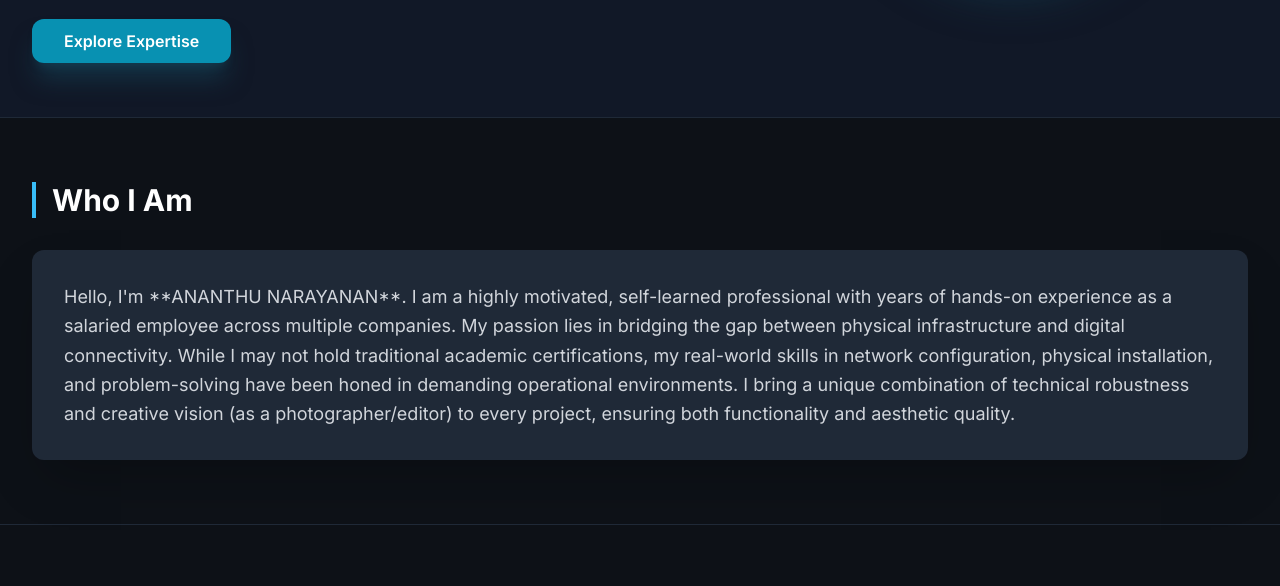
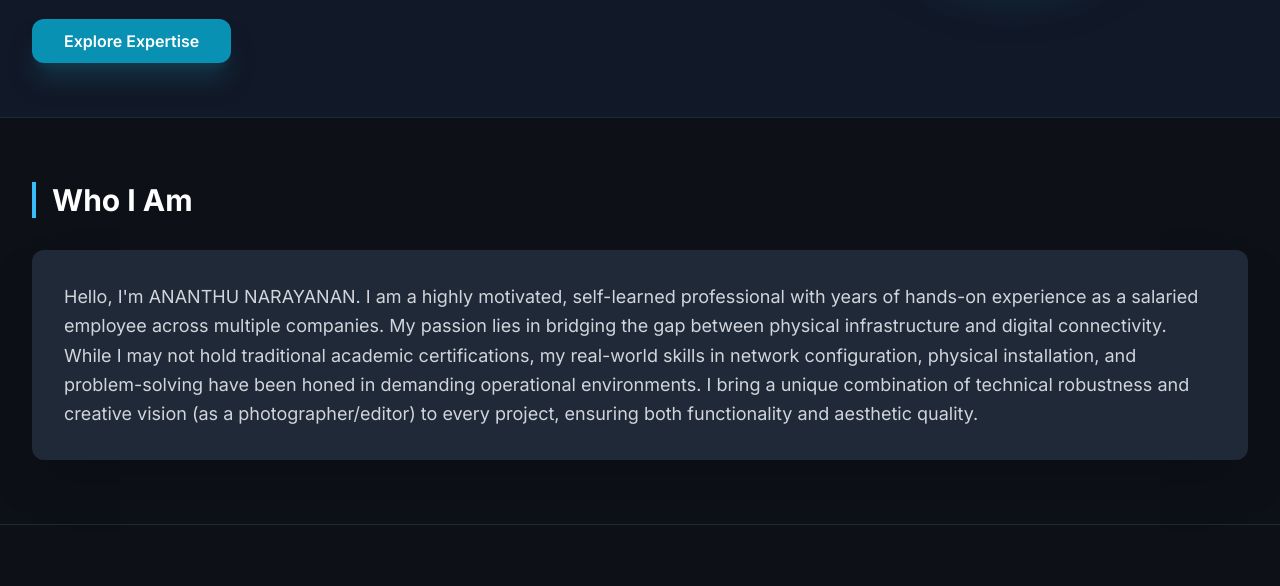
Before and after one commit to RAPTORH4C3R/ananthuweb, a plain HTML site: page index.html in a window 1280 px wide. Shown: the part 572-1158 px from the top of the page. Drawn offline with nearby package versions, Linux system fonts and the light colour scheme.

Commit message:
Remove markdown formatting from introduction text

```diff
--- a/index.html
+++ b/index.html
@@ -121,7 +121,7 @@
             <h2 class="text-3xl font-bold section-heading text-white mb-8">Who I Am</h2>
             <div class="bg-gray-800 p-8 rounded-xl shadow-2xl">
                 <p class="text-gray-300 text-lg leading-relaxed">
-                    Hello, I'm **ANANTHU NARAYANAN**. I am a highly motivated, self-learned professional with years of hands-on experience as a salaried employee across multiple companies. My passion lies in bridging the gap between physical infrastructure and digital connectivity. While I may not hold traditional academic certifications, my real-world skills in network configuration, physical installation, and problem-solving have been honed in demanding operational environments. I bring a unique combination of technical robustness and creative vision (as a photographer/editor) to every project, ensuring both functionality and aesthetic quality.
+                    Hello, I'm ANANTHU NARAYANAN. I am a highly motivated, self-learned professional with years of hands-on experience as a salaried employee across multiple companies. My passion lies in bridging the gap between physical infrastructure and digital connectivity. While I may not hold traditional academic certifications, my real-world skills in network configuration, physical installation, and problem-solving have been honed in demanding operational environments. I bring a unique combination of technical robustness and creative vision (as a photographer/editor) to every project, ensuring both functionality and aesthetic quality.
                 </p>
             </div>
         </div>
```
